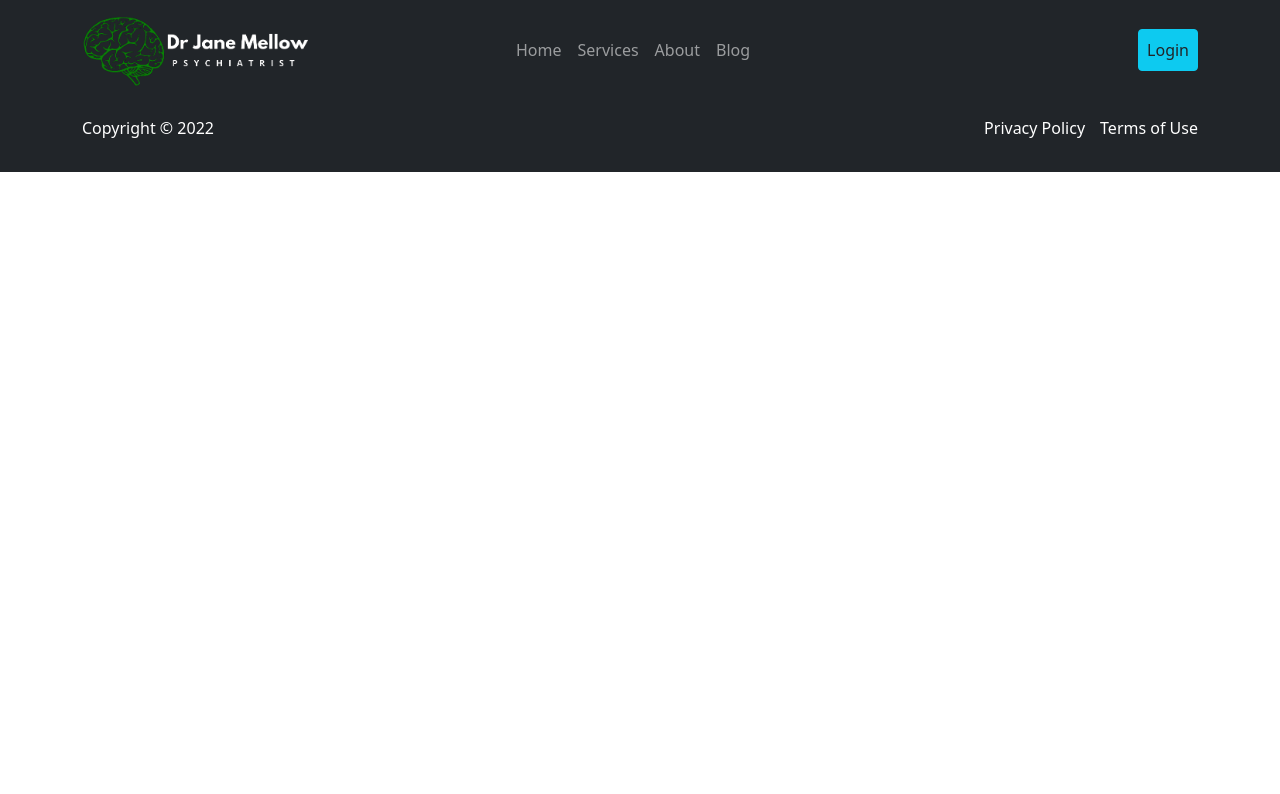
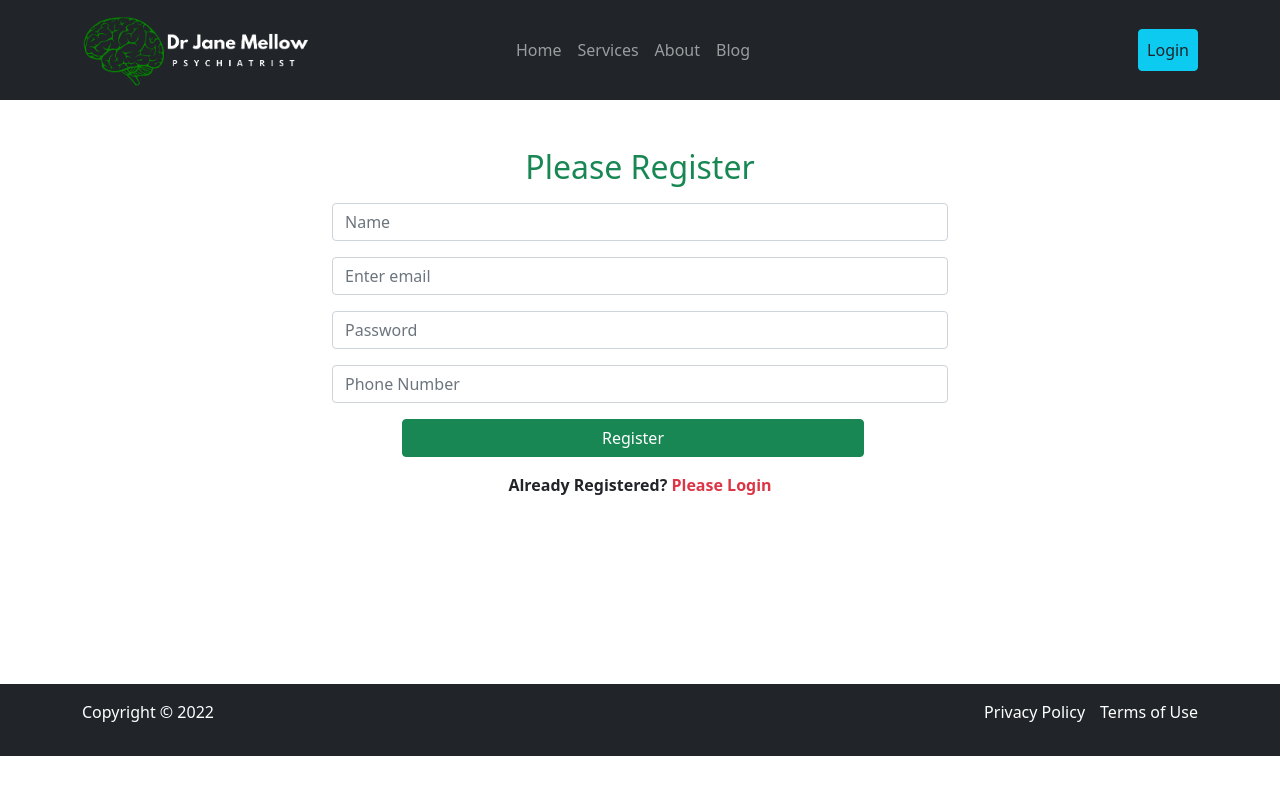
Before and after one commit to ZeroBug404/psychiatrist-react-authentication-website, a React (Create React App) app: page /register in a window 1280 px wide. Shown: the top 794 px of the page. Built offline with nearby package versions, Linux system fonts and the light colour scheme; no server answers.

Commit message:
Authentication set up in login and register page

```diff
--- a/package.json
+++ b/package.json
@@ -7,9 +7,11 @@
     "@testing-library/react": "^13.1.1",
     "@testing-library/user-event": "^13.5.0",
     "bootstrap": "^5.1.3",
+    "firebase": "^9.6.11",
     "react": "^18.0.0",
     "react-bootstrap": "^2.2.3",
     "react-dom": "^18.0.0",
+    "react-firebase-hooks": "^5.0.3",
     "react-router-dom": "^6.3.0",
     "react-scripts": "5.0.1",
     "web-vitals": "^2.1.4"
--- a/src/App.js
+++ b/src/App.js
@@ -3,6 +3,8 @@ import './App.css';
 import About from './pages/About/About';
 import Home from './pages/Home/Home/Home';
 import Services from './pages/Home/Services/Services/Services';
+import Login from './pages/Login/Login/Login';
+import Register from './pages/Login/Register/Register';
 import Footer from './pages/Shared/Footer/Footer';
 import Header from './pages/Shared/Header/Header';
 
@@ -15,6 +17,8 @@ function App() {
         <Route path='/home' element={<Home></Home>}></Route>
         <Route path='/about' element={<About></About>}></Route>
         <Route path='/services' element={<Services></Services>}></Route>
+        <Route path='/login' element={<Login></Login>}></Route>
+        <Route path='/register' element={<Register></Register>}></Route>
       </Routes>
       <Footer></Footer>
     </div>
--- /dev/null
+++ b/src/firebase.init.js
@@ -0,0 +1,22 @@
+// Import the functions you need from the SDKs you need
+import { initializeApp } from "firebase/app";
+import { getAuth } from "firebase/auth";
+// TODO: Add SDKs for Firebase products that you want to use
+// https://firebase.google.com/docs/web/setup#available-libraries
+
+// Your web app's Firebase configuration
+const firebaseConfig = {
+  apiKey: "AIzaSyBzEWuXds8bRKZFDpC1IQlp720FvHF2W0U",
+  authDomain: "psychiatrist-website.firebaseapp.com",
+  projectId: "psychiatrist-website",
+  storageBucket: "psychiatrist-website.appspot.com",
+  messagingSenderId: "434555568475",
+  appId: "1:434555568475:web:030e107af4f26dcf4b1a7e"
+};
+
+// Initialize Firebase
+const app = initializeApp(firebaseConfig);
+
+const auth = getAuth(app);
+
+export default auth;
--- /dev/null
+++ b/src/pages/Login/Login/Login.css
@@ -0,0 +1,3 @@
+.login-btn{
+    margin-left: 70px;
+}
--- /dev/null
+++ b/src/pages/Login/Login/Login.js
@@ -0,0 +1,61 @@
+import React, { useRef } from "react";
+import { Button, Form } from "react-bootstrap";
+import { useSignInWithEmailAndPassword } from "react-firebase-hooks/auth";
+import { Link, useNavigate } from "react-router-dom";
+import auth from "../../../firebase.init";
+import './Login.css'
+
+const Login = () => {
+    const emailRef = useRef('');;
+    const passwordRef = useRef('');
+
+    const [
+        signInWithEmailAndPassword,
+        user,
+        loading,
+        error,
+      ] = useSignInWithEmailAndPassword(auth);
+
+    const navigate = useNavigate();
+
+    const handleLogin = (e) => {
+        e.preventDefault();
+        const email = emailRef.current.value;
+        const password = passwordRef.current.value;
+
+        signInWithEmailAndPassword(email, password);
+    }
+
+    if (user) {
+        navigate('/home')
+    }
+
+    const navigateLogin = () => {
+        navigate('/register')
+    }
+  return (
+    <div style={{height: '67vh'}} className="container w-50 mx-auto mt-5">
+        <h2 className="text-center text-success mb-3">Please Login</h2>
+      <Form onSubmit={handleLogin}>
+        <Form.Group className="mb-3" controlId="formBasicEmail">
+
+          <Form.Control ref={emailRef} type="email" placeholder="Enter email" required/>
+        </Form.Group>
+
+        <Form.Group className="mb-3" controlId="formBasicPassword">
+
+          <Form.Control ref={passwordRef} type="password" placeholder="Password" required/>
+        </Form.Group>
+        {/* <Form.Group className="mb-3" controlId="formBasicCheckbox">
+          <Form.Check type="checkbox" label="Check me out" />
+        </Form.Group> */}
+        <Button className="btn btn-success w-75 text-center login-btn mt-3" variant="primary" type="submit">
+          Login
+        </Button>
+        <p className="text-center fw-bold mt-3">New here? <Link to="/register" className='text-danger pe-auto text-decoration-none' onClick={navigateLogin}>Please Register</Link></p>
+      </Form>
+    </div>
+  );
+};
+
+export default Login;
--- /dev/null
+++ b/src/pages/Login/Register/Register.js
@@ -0,0 +1,73 @@
+/* eslint-disable no-unused-vars */
+import React, { useRef } from "react";
+import { Button, Form } from "react-bootstrap";
+import { useCreateUserWithEmailAndPassword } from 'react-firebase-hooks/auth';
+import { Link, useNavigate } from "react-router-dom";
+import auth from '../../../firebase.init';
+
+const Register = () => {
+
+    const emailRef = useRef('');
+    const passwordRef = useRef('');
+    const navigate = useNavigate();
+
+    const [
+        createUserWithEmailAndPassword,
+        user,
+        loading,
+        error,
+      ] = useCreateUserWithEmailAndPassword(auth);
+
+    const handleRegister = (e) => {
+        e.preventDefault()
+        const email = emailRef.current.value;
+        const password = passwordRef.current.value;
+
+        createUserWithEmailAndPassword(email, password)
+    }
+
+    const navigateLogin = () => {
+        navigate('/login')
+    }
+
+  return (
+    <div style={{ height: "67vh" }} className="container w-50 mx-auto mt-5">
+      <h2 className="text-center text-success mb-3">Please Register</h2>
+      <Form onSubmit={handleRegister}>
+        <Form.Group className="mb-3" controlId="formBasicEmail">
+
+          <Form.Control type="text" placeholder="Name" />
+        </Form.Group>
+
+        <Form.Group className="mb-3" controlId="formBasicEmail">
+
+          <Form.Control ref={emailRef} type="email" placeholder="Enter email" required/>
+        </Form.Group>
+
+        <Form.Group className="mb-3" controlId="formBasicPassword">
+
+          <Form.Control ref={passwordRef} type="password" placeholder="Password" required/>
+        </Form.Group>
+        <Form.Group className="mb-3" controlId="formBasicPassword">
+
+          <Form.Control type="text" placeholder="Phone Number" />
+        </Form.Group>
+        {/* <Form.Group className="mb-3" controlId="formBasicCheckbox">
+          <Form.Check type="checkbox" label="Check me out" />
+        </Form.Group> */}
+        <Button
+          className="btn btn-success w-75 text-center login-btn"
+          variant="primary"
+          type="submit"
+        >
+          Register
+        </Button>
+        <p className="text-center fw-bold mt-3">
+          Already Registered? <Link to="/login" className='text-danger pe-auto text-decoration-none' onClick={navigateLogin}>Please Login</Link>
+        </p>
+      </Form>
+    </div>
+  );
+};
+
+export default Register;
--- a/src/pages/Shared/Header/Header.js
+++ b/src/pages/Shared/Header/Header.js
@@ -1,10 +1,18 @@
 /* eslint-disable no-unused-vars */
+import { signOut } from "firebase/auth";
 import React from "react";
 import { Container, Nav, Navbar, NavDropdown } from "react-bootstrap";
+import { useAuthState } from "react-firebase-hooks/auth";
 import { Link } from "react-router-dom";
+import auth from "../../../firebase.init";
 import logo from '../../../images/white-logo.png';
 
 const Header = () => {
+  const [user] = useAuthState(auth);
+
+  const logout = () => {
+    signOut(auth);
+  };
   return (
     <Navbar sticky="top" collapseOnSelect expand="lg" bg="dark" variant="dark">
       <Container>
@@ -31,10 +39,15 @@ const Header = () => {
             </NavDropdown> */}
           </Nav>
           <Nav>
-
-            <Nav.Link className="btn btn-info text-dark" href="#memes">
+            {
+              user ?
+              <button className="btn btn-info text-dark" onClick={logout}>Sign Out</button>
+              :
+              <Nav.Link className="btn btn-info text-dark" as={Link} to="/login">
               Login
             </Nav.Link>
+            }
+
           </Nav>
         </Navbar.Collapse>
       </Container>
```
Also changed, not shown: src/pages/Login/Register/Register.css (added), 1 other file (tests, documents, lock files or other folders).
